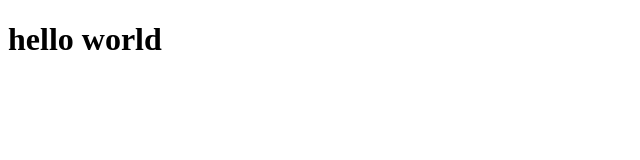
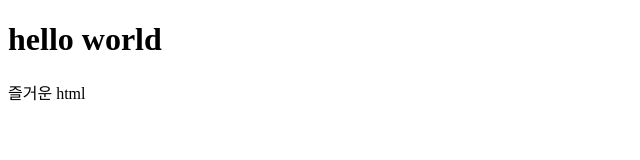
Before and after one commit to leesuman91/hello-world, a plain HTML site: page index.html in a window 1280 px wide. Shown: the whole page, without its empty margins (0-640 px from the left). Drawn offline with Linux system fonts and the light colour scheme.

Commit message:
Update index.html

```diff
--- a/index.html
+++ b/index.html
@@ -8,5 +8,6 @@
 </head>
 <body>
     <h1>hello world</h1>
+    <p>즐거운 html</p>
 </body>
 </html>
```
